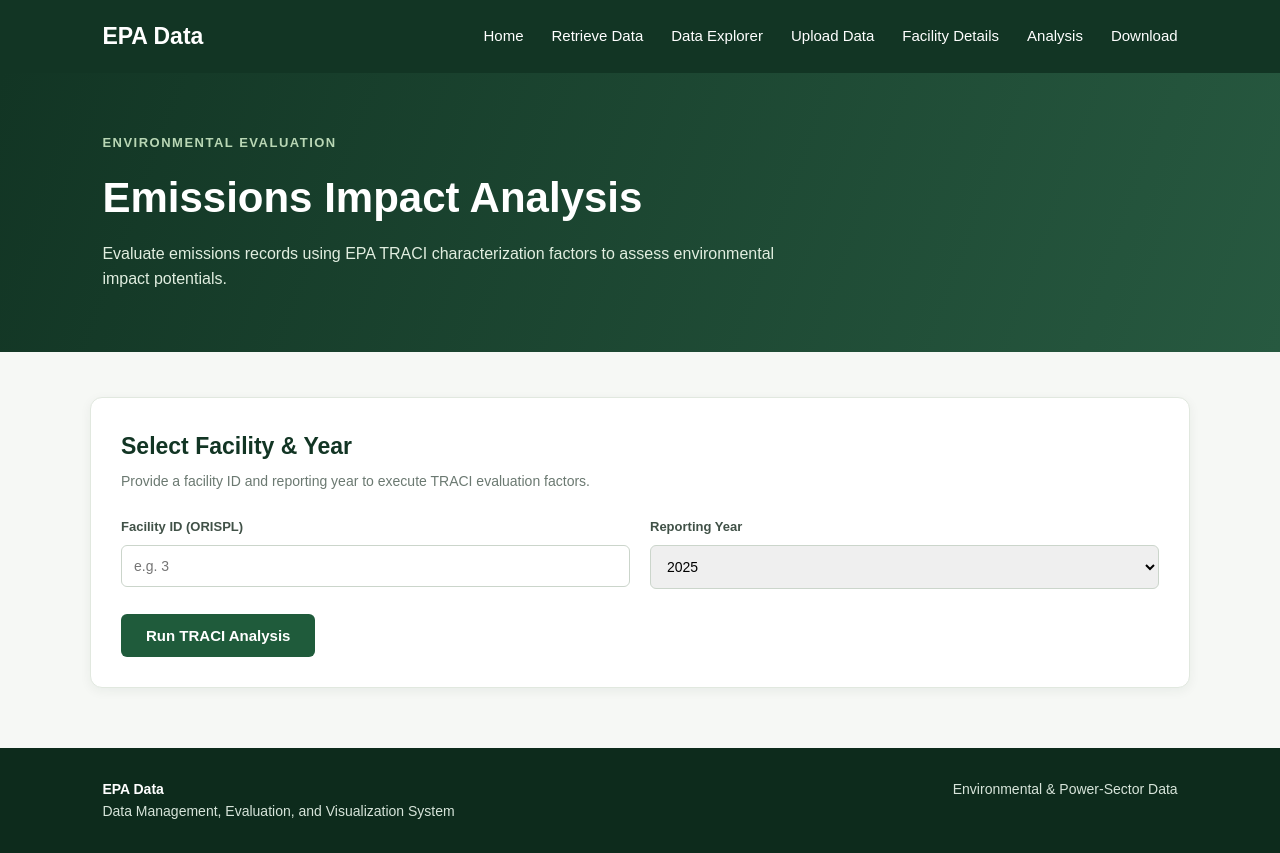
After one commit to wisptea/CS396-EPA-Project, a Flask app: page /analysis in a window 1280 px wide. The commit adds this page. Run offline with Flask 3, Linux system fonts and the light colour scheme.

Commit message:
Analyzation page and code

```diff
--- a/app.py
+++ b/app.py
@@ -1499,5 +1499,64 @@ def get_analytical_dataset():
 
 
 
+@app.route('/analysis')
+def analysis():
+    return render_template('Analysis.html')
+
+@app.route('/api/analysis', methods=['GET'])
+def api_analysis():
+    facility_id = request.args.get('facility_id')
+    year = request.args.get('year')
+
+    conn = None
+    cursor = None
+    try:
+        conn = get_db_connection()  # Use your actual DB connection function
+        cursor = conn.cursor(dictionary=True)
+
+        query = """
+            SELECT co2_mass_short_tons, so2_mass_short_tons, nox_mass_short_tons
+            FROM Annual_Emissions
+            WHERE facility_id = %s AND reporting_year = %s
+        """
+        cursor.execute(query, (facility_id, year))
+        row = cursor.fetchone()
+
+        # CRITICAL: Consume any remaining results if multiple exist to clear the buffer
+        while cursor.nextset():
+            pass
+
+        if not row:
+            return jsonify({
+                "status": "error",
+                "message": "No records found for this facility and year."
+            }), 404
+
+        # Calculate TRACI impact metrics (converting tons to kg approx)
+        gwp = float(row.get('co2_mass_short_tons') or 0) * 907.185
+        ap = float(row.get('so2_mass_short_tons') or 0) * 907.185
+        sp = float(row.get('nox_mass_short_tons') or 0) * 907.185
+
+        return jsonify({
+            "status": "success",
+            "data": {
+                "gwp_total": gwp,
+                "ap_total": ap,
+                "sp_total": sp
+            }
+        })
+
+    except Exception as e:
+        return jsonify({
+            "status": "error",
+            "message": str(e)
+        }), 500
+
+    finally:
+        if cursor:
+            cursor.close()
+        if conn:
+            conn.close()
+
 if __name__ == "__main__":
     app.run(debug=True)
--- /dev/null
+++ b/templates/Analysis.html
@@ -0,0 +1,172 @@
+<!DOCTYPE html>
+<html lang="en">
+
+<head>
+    <meta charset="UTF-8">
+    <meta name="viewport" content="width=device-width, initial-scale=1.0">
+    <title>Emissions Impact Analysis | epaData</title>
+
+    <style>
+        * { box-sizing: border-box; margin: 0; padding: 0; }
+        body { font-family: Arial, Helvetica, sans-serif; background-color: #f6f8f5; color: #263238; line-height: 1.6; }
+
+        nav {
+            background-color: #123524; color: white; padding: 18px 8%;
+            display: flex; justify-content: space-between; align-items: center;
+            box-shadow: 0 2px 8px rgba(0,0,0,0.12);
+        }
+        .logo { font-size: 23px; font-weight: bold; }
+        .nav-links { display: flex; gap: 28px; }
+        nav a { color: white; text-decoration: none; font-size: 15px; }
+        nav a:hover { color: #b7d7b0; }
+
+        .page-header {
+            background: linear-gradient(110deg, #123524, #275940);
+            color: white; padding: 60px 8%;
+        }
+        .header-content { max-width: 1100px; margin: auto; }
+        .page-label { color: #b9d7b5; text-transform: uppercase; letter-spacing: 1.5px; font-size: 13px; font-weight: bold; margin-bottom: 10px; }
+        .page-header h1 { font-size: 42px; margin-bottom: 10px; }
+        .page-header p { color: #e1eee0; max-width: 700px; }
+
+        main { width: 86%; max-width: 1100px; margin: 45px auto; }
+        .panel { background-color: white; border: 1px solid #e1e8df; border-radius: 12px; padding: 30px; margin-bottom: 25px; box-shadow: 0 3px 12px rgba(18,53,36,0.06); }
+        .panel-header { margin-bottom: 25px; }
+        .panel-header h2 { color: #123524; font-size: 23px; margin-bottom: 5px; }
+        .panel-header p { color: #6b7971; font-size: 14px; }
+
+        .form-grid { display: grid; grid-template-columns: repeat(2, 1fr); gap: 20px; }
+        .form-group { display: flex; flex-direction: column; }
+        label { font-size: 13px; font-weight: bold; color: #405147; margin-bottom: 7px; }
+        input, select { padding: 12px; border: 1px solid #cbd5cb; border-radius: 6px; font-size: 14px; outline: none; }
+        input:focus, select:focus { border-color: #4f805e; box-shadow: 0 0 0 3px rgba(79,128,94,0.1); }
+
+        .button-row { display: flex; gap: 12px; margin-top: 25px; }
+        .analyze-button { background-color: #1f5b3b; color: white; border: none; padding: 13px 25px; border-radius: 6px; font-size: 15px; font-weight: bold; cursor: pointer; }
+        .analyze-button:hover { background-color: #123524; }
+
+        .metrics-grid { display: grid; grid-template-columns: repeat(3, 1fr); gap: 20px; margin-top: 20px; }
+        .metric-card { background-color: #f7faf6; border: 1px solid #e0e8df; border-radius: 10px; padding: 20px; }
+        .metric-label { color: #68766d; font-size: 13px; font-weight: bold; margin-bottom: 6px; text-transform: uppercase; }
+        .metric-value { color: #103e2d; font-size: 24px; font-weight: bold; }
+        .metric-unit { color: #758078; font-size: 12px; margin-top: 4px; }
+
+        footer { background-color: #0d2b1c; color: #d7e4da; padding: 30px 8%; margin-top: 60px; }
+        .footer-content { max-width: 1100px; margin: auto; display: flex; justify-content: space-between; }
+        footer strong { color: white; }
+        footer p { font-size: 14px; }
+    </style>
+</head>
+
+<body>
+
+<nav>
+    <div class="logo">EPA Data</div>
+    <div class="nav-links">
+        <a href="{{ url_for('home') }}">Home</a>
+        <a href="{{ url_for('retrieval') }}">Retrieve Data</a>
+        <a href="{{ url_for('explorer') }}">Data Explorer</a>
+        <a href="{{ url_for('upload') }}">Upload Data</a>
+        <a href="{{ url_for('facility') }}">Facility Details</a>
+        <a href="{{ url_for('analysis') }}">Analysis</a>
+        <a href="{{ url_for('download') }}">Download</a>
+    </div>
+</nav>
+
+<header class="page-header">
+    <div class="header-content">
+        <div class="page-label">Environmental Evaluation</div>
+        <h1>Emissions Impact Analysis</h1>
+        <p>Evaluate emissions records using EPA TRACI characterization factors to assess environmental impact potentials.</p>
+    </div>
+</header>
+
+<main>
+    <div class="panel">
+        <div class="panel-header">
+            <h2>Select Facility &amp; Year</h2>
+            <p>Provide a facility ID and reporting year to execute TRACI evaluation factors.</p>
+        </div>
+        <div class="form-grid">
+            <div class="form-group">
+                <label for="analysisFacilityId">Facility ID (ORISPL)</label>
+                <input type="text" id="analysisFacilityId" placeholder="e.g. 3">
+            </div>
+            <div class="form-group">
+                <label for="analysisYear">Reporting Year</label>
+                <select id="analysisYear">
+                    <option value="2025">2025</option>
+                    <option value="2024">2024</option>
+                    <option value="2023">2023</option>
+                </select>
+            </div>
+        </div>
+        <div class="button-row">
+            <button class="analyze-button" onclick="runAnalysis()">Run TRACI Analysis</button>
+        </div>
+    </div>
+
+    <div class="panel" id="resultsPanel" style="display: none;">
+        <div class="panel-header">
+            <h2>Impact Evaluation Results</h2>
+            <p id="resultSubtitle">Calculated environmental characterization metrics.</p>
+        </div>
+        <div class="metrics-grid">
+            <div class="metric-card">
+                <div class="metric-label">Global Warming Potential</div>
+                <div class="metric-value" id="gwpValue">—</div>
+                <div class="metric-unit">kg CO₂ eq</div>
+            </div>
+            <div class="metric-card">
+                <div class="metric-label">Acidification Potential</div>
+                <div class="metric-value" id="apValue">—</div>
+                <div class="metric-unit">kg SO₂ eq</div>
+            </div>
+            <div class="metric-card">
+                <div class="metric-label">Smog Air Potential</div>
+                <div class="metric-value" id="spValue">—</div>
+                <div class="metric-unit">kg NOx eq</div>
+            </div>
+        </div>
+    </div>
+</main>
+
+<footer>
+    <div class="footer-content">
+        <p><strong>EPA Data</strong><br>Data Management, Evaluation, and Visualization System</p>
+        <p>Environmental &amp; Power-Sector Data</p>
+    </div>
+</footer>
+
+<script>
+async function runAnalysis() {
+    const facilityId = document.getElementById("analysisFacilityId").value.trim();
+    const year = document.getElementById("analysisYear").value;
+
+    if (!facilityId) {
+        alert("Please enter a Facility ID.");
+        return;
+    }
+
+    try {
+        const response = await fetch(`/api/analysis?facility_id=${encodeURIComponent(facilityId)}&year=${encodeURIComponent(year)}`);
+        const result = await response.json();
+
+        if (!response.ok || result.status !== "success") {
+            throw new Error(result.message || "Analysis failed.");
+        }
+
+        const data = result.data;
+        document.getElementById("gwpValue").textContent = Number(data.gwp_total || 0).toLocaleString(undefined, {maximumFractionDigits: 2});
+        document.getElementById("apValue").textContent = Number(data.ap_total || 0).toLocaleString(undefined, {maximumFractionDigits: 2});
+        document.getElementById("spValue").textContent = Number(data.sp_total || 0).toLocaleString(undefined, {maximumFractionDigits: 2});
+
+        document.getElementById("resultsPanel").style.display = "block";
+    } catch (error) {
+        alert("Error executing analysis: " + error.message);
+    }
+}
+</script>
+
+</body>
+</html>
--- a/templates/Download.html
+++ b/templates/Download.html
@@ -454,6 +454,7 @@
         <a href="{{ url_for('explorer') }}">Data Explorer</a>
         <a href="{{ url_for('upload') }}">Upload Data</a>
         <a href="{{ url_for('facility') }}">Facility Details</a>
+        <a href="{{ url_for('analysis') }}">Analysis</a>
         <a href="{{ url_for('download') }}">Download</a>
     </div>
 </nav>
--- a/templates/Explorepage.html
+++ b/templates/Explorepage.html
@@ -351,6 +351,7 @@
         <a href="{{ url_for('explorer') }}">Data Explorer</a>
         <a href="{{ url_for('upload') }}">Upload Data</a>
         <a href="{{ url_for('facility') }}">Facility Details</a>
+        <a href="{{ url_for('analysis') }}">Analysis</a>
         <a href="{{ url_for('download') }}">Download</a>
     </div>
 </nav>
--- a/templates/Homepage.html
+++ b/templates/Homepage.html
@@ -439,6 +439,7 @@
         <a href="{{ url_for('explorer') }}">Data Explorer</a>
         <a href="{{ url_for('upload') }}">Upload Data</a>
         <a href="{{ url_for('facility') }}">Facility Details</a>
+        <a href="{{ url_for('analysis') }}">Analysis</a>
         <a href="{{ url_for('download') }}">Download</a>
     </div>
 </nav>
--- a/templates/Uploadpage.html
+++ b/templates/Uploadpage.html
@@ -387,6 +387,7 @@
         <a href="{{ url_for('explorer') }}">Data Explorer</a>
         <a href="{{ url_for('upload') }}">Upload Data</a>
         <a href="{{ url_for('facility') }}">Facility Details</a>
+        <a href="{{ url_for('analysis') }}">Analysis</a>
         <a href="{{ url_for('download') }}">Download</a>
     </div>
 </nav>
--- a/templates/retrievelpage.html
+++ b/templates/retrievelpage.html
@@ -475,6 +475,7 @@
         <a href="{{ url_for('explorer') }}">Data Explorer</a>
         <a href="{{ url_for('upload') }}">Upload Data</a>
         <a href="{{ url_for('facility') }}">Facility Details</a>
+        <a href="{{ url_for('analysis') }}">Analysis</a>
         <a href="{{ url_for('download') }}">Download</a>
     </div>
 </nav>
```
Also changed, not shown: templates/Facility-detail.html (+8 -30 lines).
